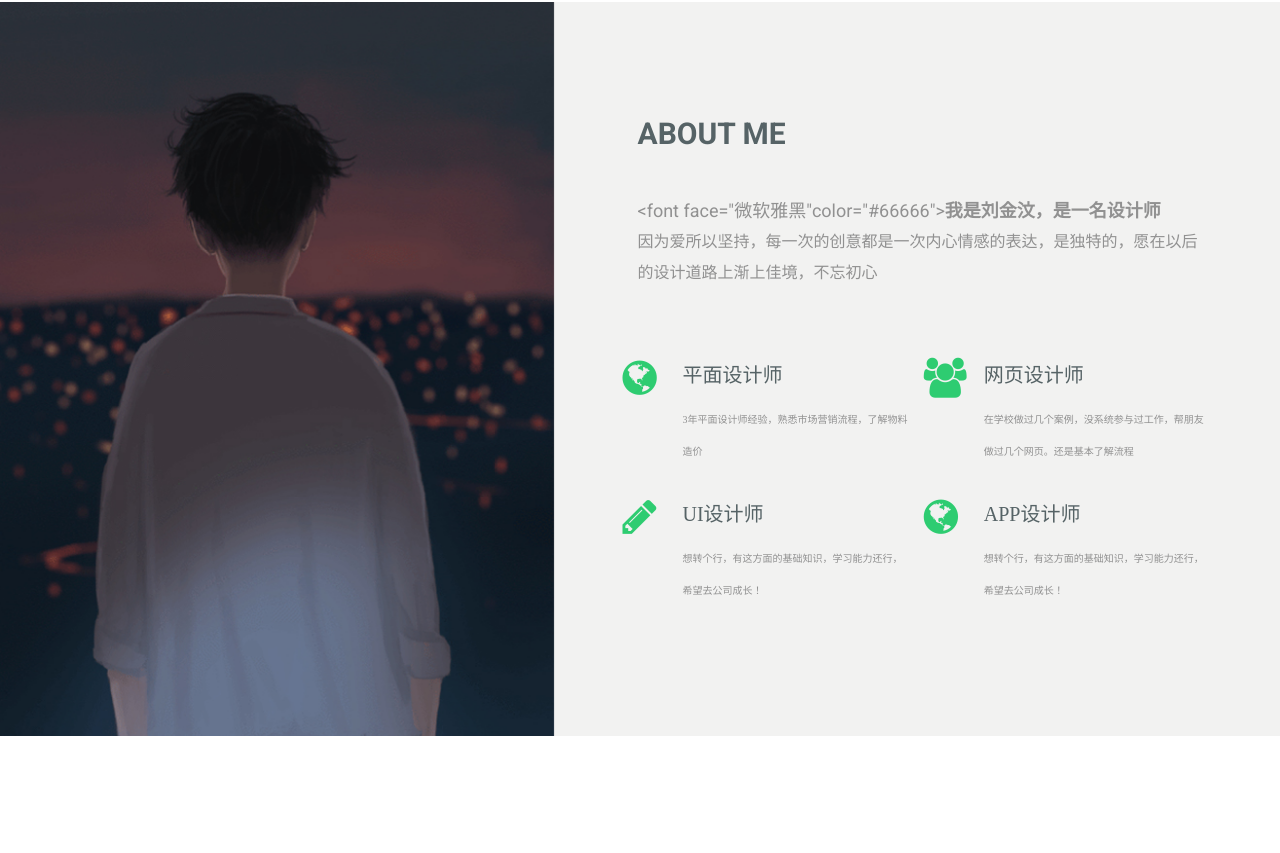
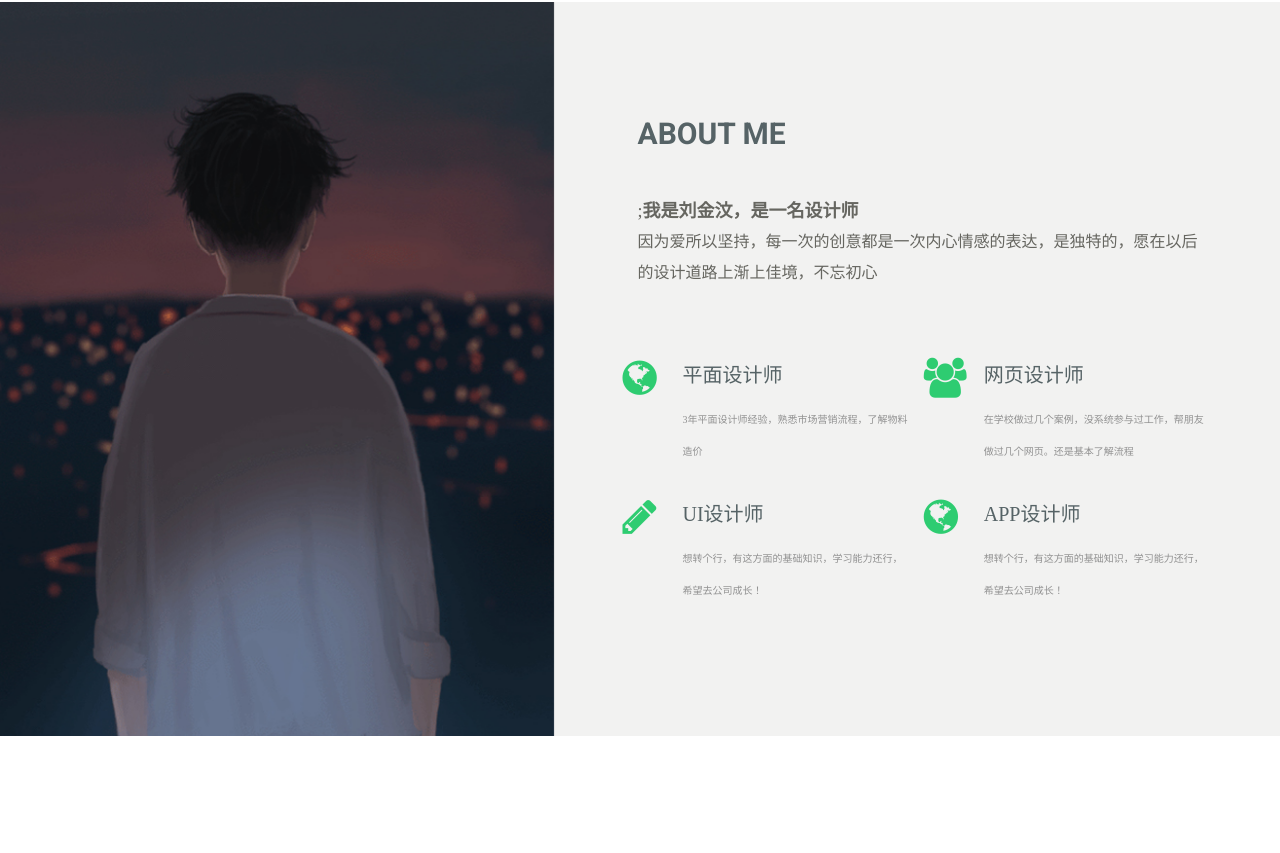
Before and after one commit to ljw690389357/ljw690389357.github.io, a plain HTML site: page index.html in a window 1280 px wide. Shown: the part 1216-2069 px from the top of the page. Drawn offline with Linux system fonts and the light colour scheme; a web font is replaced by a local one.

Commit message:
Update index.html

```diff
--- a/index.html
+++ b/index.html
@@ -121,7 +121,7 @@
 			<div class="col-md-7 col-sm-12 pull-right">
 				<div class="profile-desc wow fadeInRight">
 					<h2 class="heading-title">about me</h2>
-					<p>&#60;font face="微软雅黑"color="#66666"&#62;<strong>我是刘金汶，是一名设计师</strong> <br>
+					<p><font face="微软雅黑"color="#66666">;<strong>我是刘金汶，是一名设计师</strong> <br>
 				    <font size="3">因为爱所以坚持，每一次的创意都是一次内心情感的表达，是独特的，愿在以后的设计道路上渐上佳境，不忘初心 </font></p>
 				</div>
 				<div class="row">
```
